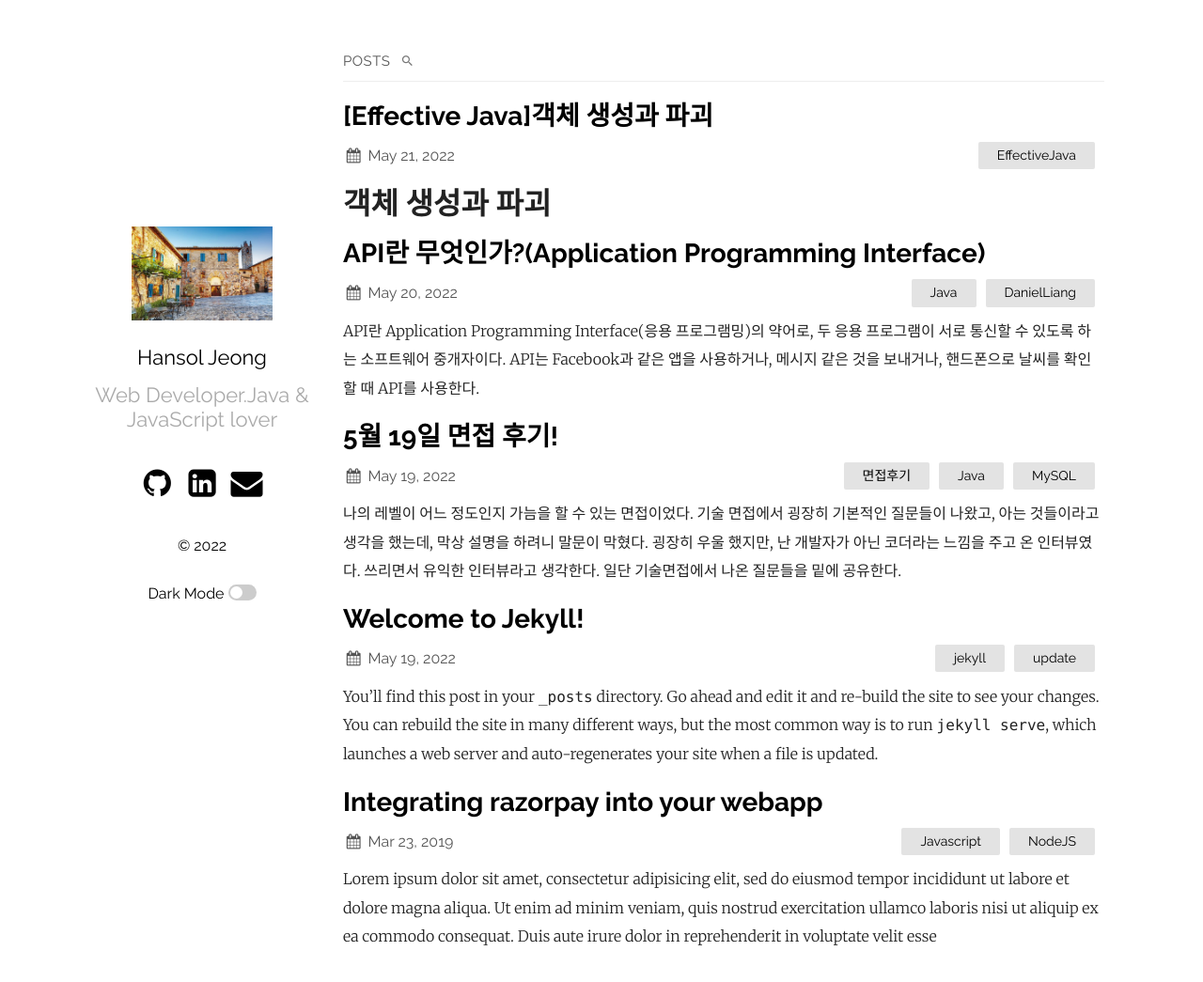
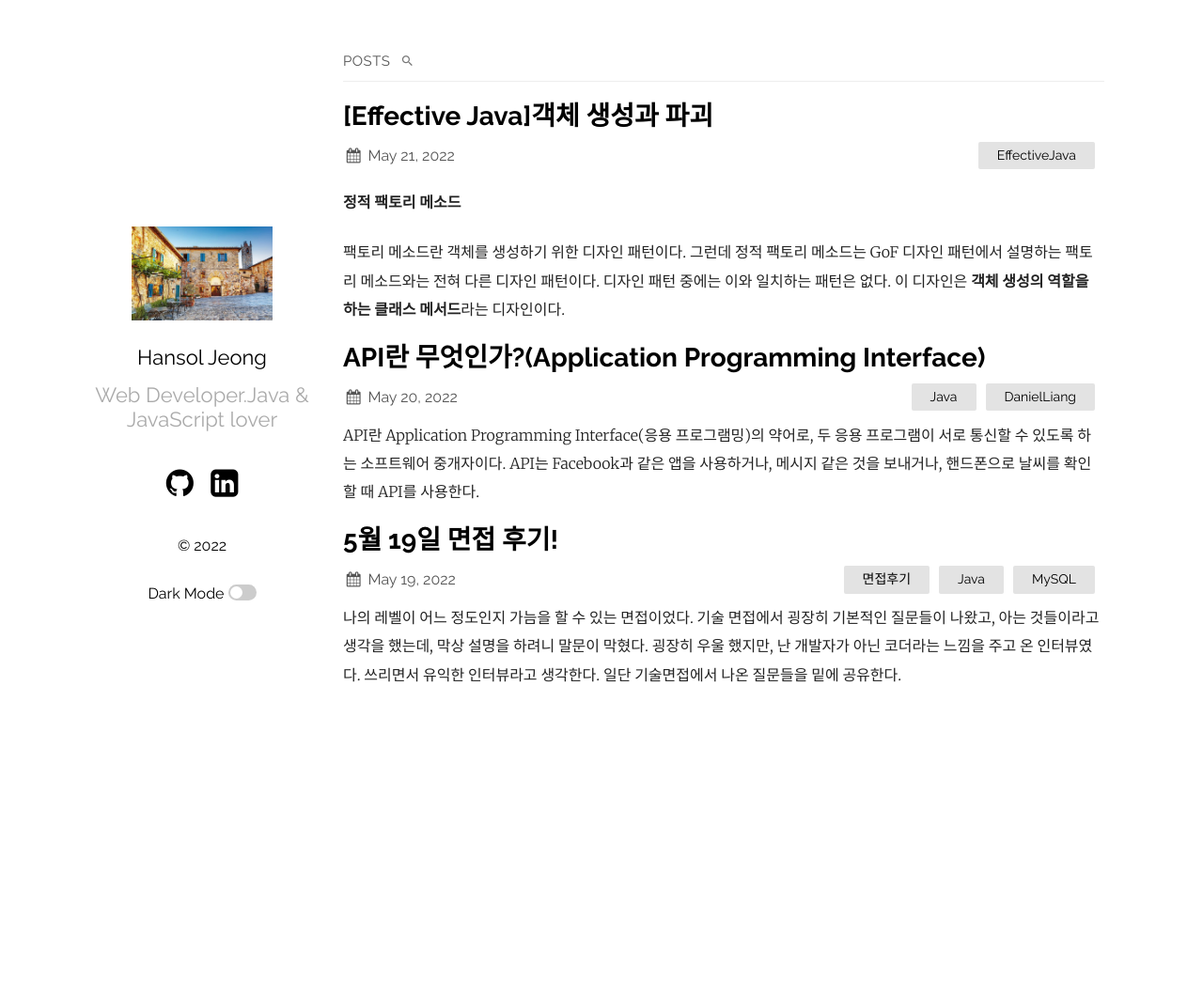
Before and after one commit to hansol89j/hansol89j.github.io, a Jekyll site: the page built from index.md, in a window 1280 px wide and 1057 px high. Shown: the top 1045 px of the window at 94% size. Built offline with Jekyll 4.4.1, drawn with Linux system fonts in a browser that asks for light colours.

Commit message:
new post

````diff
--- a/_config.yml
+++ b/_config.yml
@@ -38,7 +38,7 @@ plainwhite:
     #soundcloud: jekyll
     #telegram: jekyll
     #gitlab: jekyll
-    email: hansol89j@gmail.com
+    #email: hansol89j@gmail.com
 
     # Mastodon instances
     # mastodon:
--- a/_posts/2019-03-23-welcome-to-jekyll.markdown
+++ /dev/null
@@ -1,28 +0,0 @@
----
-layout: post
-title:  "Integrating razorpay into your webapp"
-date:   2019-03-23 21:03:36 +0530
-categories: Javascript NodeJS
----
-Lorem ipsum dolor sit amet, consectetur adipisicing elit, sed do eiusmod tempor incididunt ut labore et dolore magna aliqua. Ut enim ad minim veniam, quis nostrud exercitation ullamco laboris nisi ut aliquip ex ea commodo consequat. Duis aute irure dolor in reprehenderit in voluptate velit esse
-
-```javascript
-const Razorpay = require('razorpay');
-
-let rzp = Razorpay({
-	key_id: 'KEY_ID',
-	secret: 'name'
-});
-
-// capture request
-rzp.capture(payment_id, cost)
-	.then(function (data) {
-		return 2;
-	})
-```
-
-Check out the [Jekyll docs][jekyll-docs] for more info on how to get the most out of Jekyll. File all bugs/feature requests at [Jekyll’s GitHub repo][jekyll-gh]. If you have questions, you can ask them on [Jekyll Talk][jekyll-talk].
-
-[jekyll-docs]: https://jekyllrb.com/docs/home
-[jekyll-gh]:   https://github.com/jekyll/jekyll
-[jekyll-talk]: https://talk.jekyllrb.com/
--- a/_posts/2022-05-19-welcome-to-jekyll.markdown
+++ /dev/null
@@ -1,29 +0,0 @@
----
-layout: post
-title:  "Welcome to Jekyll!"
-date:   2022-05-19 22:01:16 +0900
-categories: jekyll update
----
-You’ll find this post in your `_posts` directory. Go ahead and edit it and re-build the site to see your changes. You can rebuild the site in many different ways, but the most common way is to run `jekyll serve`, which launches a web server and auto-regenerates your site when a file is updated.
-
-Jekyll requires blog post files to be named according to the following format:
-
-`YEAR-MONTH-DAY-title.MARKUP`
-
-Where `YEAR` is a four-digit number, `MONTH` and `DAY` are both two-digit numbers, and `MARKUP` is the file extension representing the format used in the file. After that, include the necessary front matter. Take a look at the source for this post to get an idea about how it works.
-
-Jekyll also offers powerful support for code snippets:
-
-{% highlight ruby %}
-def print_hi(name)
-  puts "Hi, #{name}"
-end
-print_hi('Tom')
-#=> prints 'Hi, Tom' to STDOUT.
-{% endhighlight %}
-
-Check out the [Jekyll docs][jekyll-docs] for more info on how to get the most out of Jekyll. File all bugs/feature requests at [Jekyll’s GitHub repo][jekyll-gh]. If you have questions, you can ask them on [Jekyll Talk][jekyll-talk].
-
-[jekyll-docs]: https://jekyllrb.com/docs/home
-[jekyll-gh]:   https://github.com/jekyll/jekyll
-[jekyll-talk]: https://talk.jekyllrb.com/
--- a/_posts/2022-05-21-[Effective Java]객체 생성과 파괴.markdown
+++ b/_posts/2022-05-21-[Effective Java]객체 생성과 파괴.markdown
@@ -4,9 +4,7 @@ title:  "[Effective Java]객체 생성과 파괴"
 date:   2022-05-21 11:07:16 +0900
 categories: EffectiveJava
 ---
-# 객체 생성과 파괴
 
-### 아이템 1
 #### 정적 팩토리 메소드
 팩토리 메소드란 객체를 생성하기 위한 디자인 패턴이다. 그런데 정적 팩토리 메소드는 GoF 디자인 패턴에서 설명하는 팩토리 메소드와는 전혀 다른 디자인 패턴이다. 디자인 패턴 중에는 이와 일치하는 패턴은 없다. 이 디자인은 **객체 생성의 역할을 하는 클래스 메서드**라는 디자인이다.
 
````
